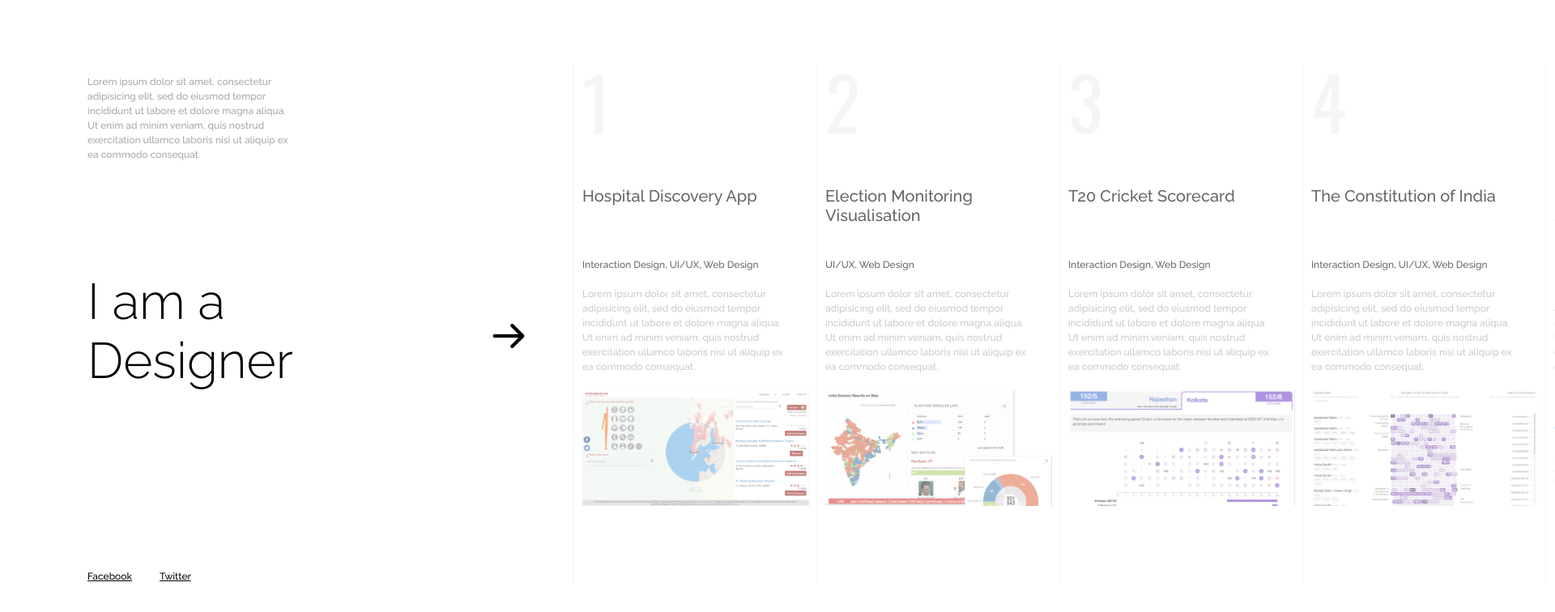
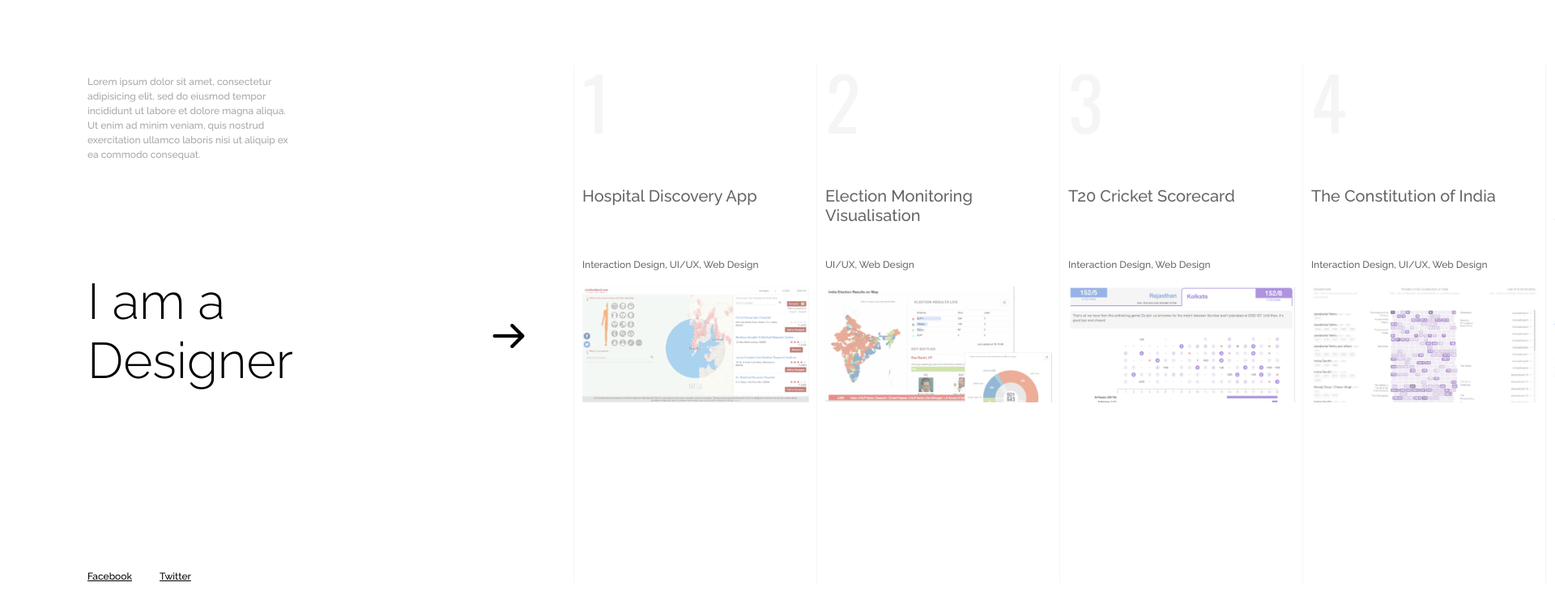
Before and after one commit to jmohit100/mojodesign.github.io, a plain HTML site: page index.html in a window 1280 px wide. Shown: the top 756 px of the page at 81% size, 1920 px wide, since content can reach past the window. Drawn offline with nearby package versions, Linux system fonts and the light colour scheme.

Commit message:
change in width

```diff
--- a/index.html
+++ b/index.html
@@ -28,7 +28,7 @@
 			<div class="project-details">
 				<div class="project-name">Hospital Discovery App</div>
 				<div class="tags">Interaction Design, UI/UX, Web Design</div>
-				<p>Lorem ipsum dolor sit amet, consectetur adipisicing elit, sed do eiusmod tempor incididunt ut labore et dolore magna aliqua. Ut enim ad minim veniam, quis nostrud exercitation ullamco laboris nisi ut aliquip ex ea commodo consequat.</p>
+				<!-- <p>Lorem ipsum dolor sit amet, consectetur adipisicing elit, sed do eiusmod tempor incididunt ut labore et dolore magna aliqua. Ut enim ad minim veniam, quis nostrud exercitation ullamco laboris nisi ut aliquip ex ea commodo consequat.</p> -->
 				<img src="img/p01.png">
 			</div>
 		</div>
@@ -38,7 +38,7 @@
 			<div class="project-details">
 				<div class="project-name">Election Monitoring Visualisation</div>
 				<div class="tags">UI/UX, Web Design</div>
-				<p>Lorem ipsum dolor sit amet, consectetur adipisicing elit, sed do eiusmod tempor incididunt ut labore et dolore magna aliqua. Ut enim ad minim veniam, quis nostrud exercitation ullamco laboris nisi ut aliquip ex ea commodo consequat.</p>
+				<!-- <p>Lorem ipsum dolor sit amet, consectetur adipisicing elit, sed do eiusmod tempor incididunt ut labore et dolore magna aliqua. Ut enim ad minim veniam, quis nostrud exercitation ullamco laboris nisi ut aliquip ex ea commodo consequat.</p> -->
 				<img src="img/p03.png">
 			</div>
 		</div>
@@ -48,7 +48,7 @@
 			<div class="project-details">
 				<div class="project-name">T20 Cricket Scorecard</div>
 				<div class="tags">Interaction Design, Web Design</div>
-				<p>Lorem ipsum dolor sit amet, consectetur adipisicing elit, sed do eiusmod tempor incididunt ut labore et dolore magna aliqua. Ut enim ad minim veniam, quis nostrud exercitation ullamco laboris nisi ut aliquip ex ea commodo consequat.</p>
+				<!-- <p>Lorem ipsum dolor sit amet, consectetur adipisicing elit, sed do eiusmod tempor incididunt ut labore et dolore magna aliqua. Ut enim ad minim veniam, quis nostrud exercitation ullamco laboris nisi ut aliquip ex ea commodo consequat.</p> -->
 				<img src="img/p04.png">
 			</div>
 		</div>
@@ -58,7 +58,7 @@
 			<div class="project-details">
 				<div class="project-name">The Constitution of India</div>
 				<div class="tags">Interaction Design, UI/UX, Web Design</div>
-				<p>Lorem ipsum dolor sit amet, consectetur adipisicing elit, sed do eiusmod tempor incididunt ut labore et dolore magna aliqua. Ut enim ad minim veniam, quis nostrud exercitation ullamco laboris nisi ut aliquip ex ea commodo consequat.</p>
+				<!-- <p>Lorem ipsum dolor sit amet, consectetur adipisicing elit, sed do eiusmod tempor incididunt ut labore et dolore magna aliqua. Ut enim ad minim veniam, quis nostrud exercitation ullamco laboris nisi ut aliquip ex ea commodo consequat.</p> -->
 				<img src="img/p05.png">
 			</div>
 		</div>
@@ -68,7 +68,7 @@
 			<div class="project-details">
 				<div class="project-name">Monitoring real-time IVRS survey responses</div>
 				<div class="tags">Interaction Design, UI/UX, Web Design</div>
-				<p>Lorem ipsum dolor sit amet, consectetur adipisicing elit, sed do eiusmod tempor incididunt ut labore et dolore magna aliqua. Ut enim ad minim veniam, quis nostrud exercitation ullamco laboris nisi ut aliquip ex ea commodo consequat.</p>
+				<!-- <p>Lorem ipsum dolor sit amet, consectetur adipisicing elit, sed do eiusmod tempor incididunt ut labore et dolore magna aliqua. Ut enim ad minim veniam, quis nostrud exercitation ullamco laboris nisi ut aliquip ex ea commodo consequat.</p> -->
 				<img src="img/p06.png">
 			</div>
 		</div>
@@ -78,7 +78,7 @@
 			<div class="project-details">
 				<div class="project-name">Interactive Presentation for Portfolio Performance</div>
 				<div class="tags">Interaction Design, UI/UX, Web Design</div>
-				<p>Lorem ipsum dolor sit amet, consectetur adipisicing elit, sed do eiusmod tempor incididunt ut labore et dolore magna aliqua. Ut enim ad minim veniam, quis nostrud exercitation ullamco laboris nisi ut aliquip ex ea commodo consequat.</p>
+				<!-- <p>Lorem ipsum dolor sit amet, consectetur adipisicing elit, sed do eiusmod tempor incididunt ut labore et dolore magna aliqua. Ut enim ad minim veniam, quis nostrud exercitation ullamco laboris nisi ut aliquip ex ea commodo consequat.</p> -->
 				<img src="img/p07.png">
 			</div>
 		</div>
@@ -88,7 +88,7 @@
 			<div class="project-details">
 				<div class="project-name">CSR Performance Tracker</div>
 				<div class="tags">UI/UX, Web Design</div>
-				<p>Lorem ipsum dolor sit amet, consectetur adipisicing elit, sed do eiusmod tempor incididunt ut labore et dolore magna aliqua. Ut enim ad minim veniam, quis nostrud exercitation ullamco laboris nisi ut aliquip ex ea commodo consequat.</p>
+				<!-- <p>Lorem ipsum dolor sit amet, consectetur adipisicing elit, sed do eiusmod tempor incididunt ut labore et dolore magna aliqua. Ut enim ad minim veniam, quis nostrud exercitation ullamco laboris nisi ut aliquip ex ea commodo consequat.</p> -->
 				<img src="img/p08.png">
 			</div>
 		</div>
@@ -98,7 +98,7 @@
 			<div class="project-details">
 				<div class="project-name">Distribution of large CPG Company across Bangalore.</div>
 				<div class="tags">UI/UX, Web Design</div>
-				<p>Lorem ipsum dolor sit amet, consectetur adipisicing elit, sed do eiusmod tempor incididunt ut labore et dolore magna aliqua. Ut enim ad minim veniam, quis nostrud exercitation ullamco laboris nisi ut aliquip ex ea commodo consequat.</p>
+				<!-- <p>Lorem ipsum dolor sit amet, consectetur adipisicing elit, sed do eiusmod tempor incididunt ut labore et dolore magna aliqua. Ut enim ad minim veniam, quis nostrud exercitation ullamco laboris nisi ut aliquip ex ea commodo consequat.</p> -->
 				<img src="img/p09.png">
 			</div>
 		</div>
@@ -108,7 +108,7 @@
 			<div class="project-details">
 				<div class="project-name">A real-time social wall for Microsoft WPC</div>
 				<div class="tags">UI/UX, Web Design</div>
-				<p>Lorem ipsum dolor sit amet, consectetur adipisicing elit, sed do eiusmod tempor incididunt ut labore et dolore magna aliqua. Ut enim ad minim veniam, quis nostrud exercitation ullamco laboris nisi ut aliquip ex ea commodo consequat.</p>
+				<!-- <p>Lorem ipsum dolor sit amet, consectetur adipisicing elit, sed do eiusmod tempor incididunt ut labore et dolore magna aliqua. Ut enim ad minim veniam, quis nostrud exercitation ullamco laboris nisi ut aliquip ex ea commodo consequat.</p> -->
 				<img src="img/p10.png">
 			</div>
 		</div>
@@ -118,7 +118,7 @@
 			<div class="project-details">
 				<div class="project-name">Visualizing modular floor plan of the newsroom</div>
 				<div class="tags">Interaction Design, UI/UX, Web Development</div>
-				<p>Lorem ipsum dolor sit amet, consectetur adipisicing elit, sed do eiusmod tempor incididunt ut labore et dolore magna aliqua. Ut enim ad minim veniam, quis nostrud exercitation ullamco laboris nisi ut aliquip ex ea commodo consequat.</p>
+				<!-- <p>Lorem ipsum dolor sit amet, consectetur adipisicing elit, sed do eiusmod tempor incididunt ut labore et dolore magna aliqua. Ut enim ad minim veniam, quis nostrud exercitation ullamco laboris nisi ut aliquip ex ea commodo consequat.</p> -->
 				<img src="img/p16.png">
 			</div>
 		</div>
@@ -128,7 +128,7 @@
 			<div class="project-details">
 				<div class="project-name">Tool to track UNDP projects across India</div>
 				<div class="tags">Interaction Design, Web Design</div>
-				<p>Lorem ipsum dolor sit amet, consectetur adipisicing elit, sed do eiusmod tempor incididunt ut labore et dolore magna aliqua. Ut enim ad minim veniam, quis nostrud exercitation ullamco laboris nisi ut aliquip ex ea commodo consequat.</p>
+				<!-- <p>Lorem ipsum dolor sit amet, consectetur adipisicing elit, sed do eiusmod tempor incididunt ut labore et dolore magna aliqua. Ut enim ad minim veniam, quis nostrud exercitation ullamco laboris nisi ut aliquip ex ea commodo consequat.</p> -->
 				<img src="img/p17.png">
 			</div>
 		</div>
@@ -138,7 +138,7 @@
 			<div class="project-details">
 				<div class="project-name">Oxfam India's 2017 IRBF Index</div>
 				<div class="tags">Interaction Design, Animation, Web Design</div>
-				<p>Lorem ipsum dolor sit amet, consectetur adipisicing elit, sed do eiusmod tempor incididunt ut labore et dolore magna aliqua. Ut enim ad minim veniam, quis nostrud exercitation ullamco laboris nisi ut aliquip ex ea commodo consequat.</p>
+				<!-- <p>Lorem ipsum dolor sit amet, consectetur adipisicing elit, sed do eiusmod tempor incididunt ut labore et dolore magna aliqua. Ut enim ad minim veniam, quis nostrud exercitation ullamco laboris nisi ut aliquip ex ea commodo consequat.</p> -->
 				<img src="img/p19.png">
 			</div>
 		</div>
@@ -148,7 +148,7 @@
 			<div class="project-details">
 				<div class="project-name">ATM story</div>
 				<div class="tags">Interaction Design, UI/UX, Web Design</div>
-				<p>Lorem ipsum dolor sit amet, consectetur adipisicing elit, sed do eiusmod tempor incididunt ut labore et dolore magna aliqua. Ut enim ad minim veniam, quis nostrud exercitation ullamco laboris nisi ut aliquip ex ea commodo consequat.</p>
+				<!-- <p>Lorem ipsum dolor sit amet, consectetur adipisicing elit, sed do eiusmod tempor incididunt ut labore et dolore magna aliqua. Ut enim ad minim veniam, quis nostrud exercitation ullamco laboris nisi ut aliquip ex ea commodo consequat.</p> -->
 				<img src="img/p20.png">
 			</div>
 		</div>
@@ -158,7 +158,7 @@
 			<div class="project-details">
 				<div class="project-name">Data Driven Infographics for 1971-77 Election</div>
 				<div class="tags">Illustration</div>
-				<p>Lorem ipsum dolor sit amet, consectetur adipisicing elit, sed do eiusmod tempor incididunt ut labore et dolore magna aliqua. Ut enim ad minim veniam, quis nostrud exercitation ullamco laboris nisi ut aliquip ex ea commodo consequat.</p>
+				<!-- <p>Lorem ipsum dolor sit amet, consectetur adipisicing elit, sed do eiusmod tempor incididunt ut labore et dolore magna aliqua. Ut enim ad minim veniam, quis nostrud exercitation ullamco laboris nisi ut aliquip ex ea commodo consequat.</p> -->
 				<img src="img/p21.png">
 			</div>
 		</div>
@@ -168,7 +168,7 @@
 			<div class="project-details">
 				<div class="project-name">Social media conversation starter</div>
 				<div class="tags">Illustration</div>
-				<p>Lorem ipsum dolor sit amet, consectetur adipisicing elit, sed do eiusmod tempor incididunt ut labore et dolore magna aliqua. Ut enim ad minim veniam, quis nostrud exercitation ullamco laboris nisi ut aliquip ex ea commodo consequat.</p>
+				<!-- <p>Lorem ipsum dolor sit amet, consectetur adipisicing elit, sed do eiusmod tempor incididunt ut labore et dolore magna aliqua. Ut enim ad minim veniam, quis nostrud exercitation ullamco laboris nisi ut aliquip ex ea commodo consequat.</p> -->
 				<img src="img/p22.png">
 			</div>
 		</div>
@@ -178,7 +178,7 @@
 			<div class="project-details">
 				<div class="project-name">Finance Dashboard</div>
 				<div class="tags">Illustration</div>
-				<p>Lorem ipsum dolor sit amet, consectetur adipisicing elit, sed do eiusmod tempor incididunt ut labore et dolore magna aliqua. Ut enim ad minim veniam, quis nostrud exercitation ullamco laboris nisi ut aliquip ex ea commodo consequat.</p>
+				<!-- <p>Lorem ipsum dolor sit amet, consectetur adipisicing elit, sed do eiusmod tempor incididunt ut labore et dolore magna aliqua. Ut enim ad minim veniam, quis nostrud exercitation ullamco laboris nisi ut aliquip ex ea commodo consequat.</p> -->
 				<img src="img/p23.png">
 			</div>
 		</div>
--- a/style.css
+++ b/style.css
@@ -9,7 +9,7 @@ body{
 	height: 80vh;
 	position: relative;
 	/*background: red;*/
-	width: 5500px;
+	width: 6000px;
 	margin-top: 10vh;
 }
 .intro-slide{
```
